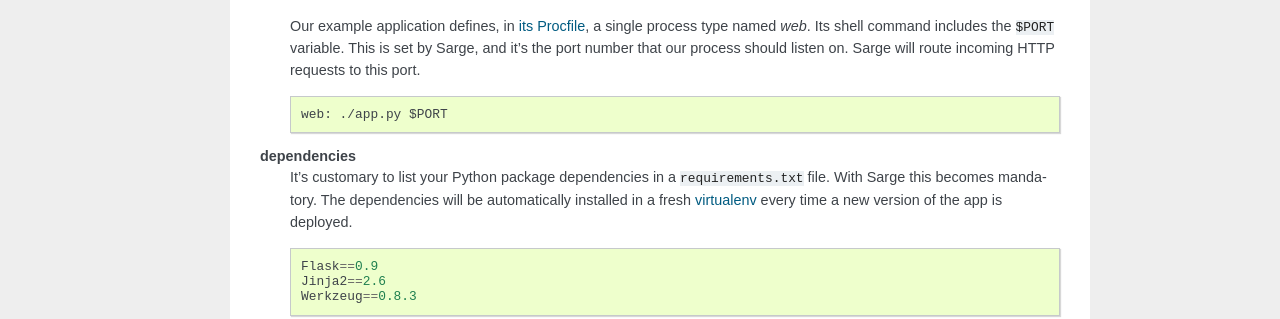
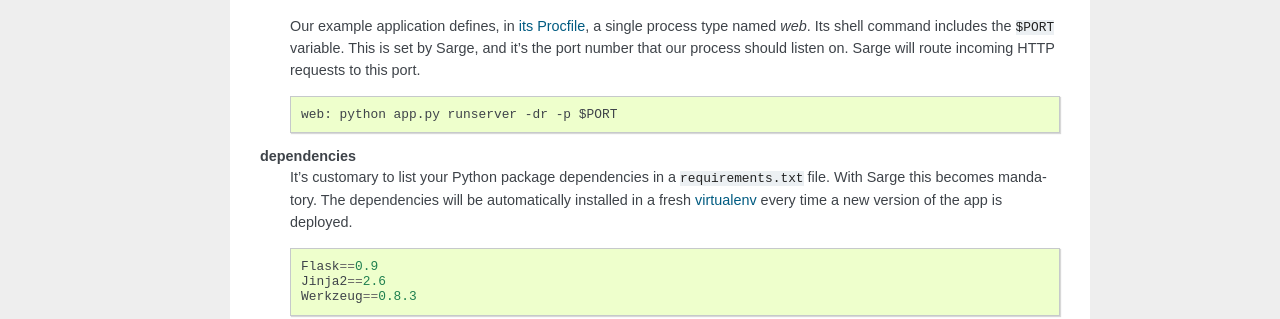
Before and after one commit to mgax/airship, a Sphinx documentation site: the page built from docs/quickstart.rst, in a window 1280 px wide. Shown: the part 577-896 px from the top of the page. Built offline with Sphinx 7.4.7, drawn with Linux system fonts in a browser that asks for light colours.

Commit message:
toy app uses flask-script

```diff
--- a/docs/quickstart.rst
+++ b/docs/quickstart.rst
@@ -50,7 +50,7 @@ writing Python applications.
 
     ::
 
-        web: ./app.py $PORT
+        web: python app.py runserver -dr -p $PORT
 
 .. _its Procfile: https://github.com/mgax/sargeapp/blob/master/Procfile
 
```
